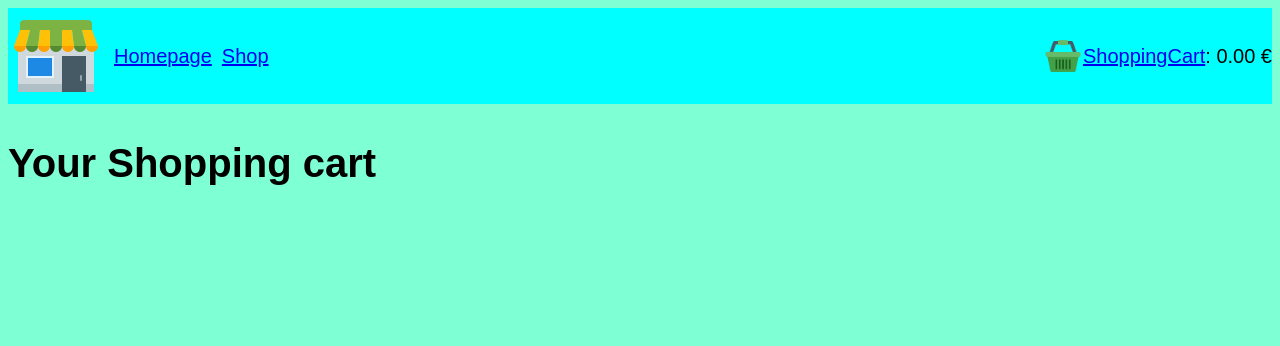
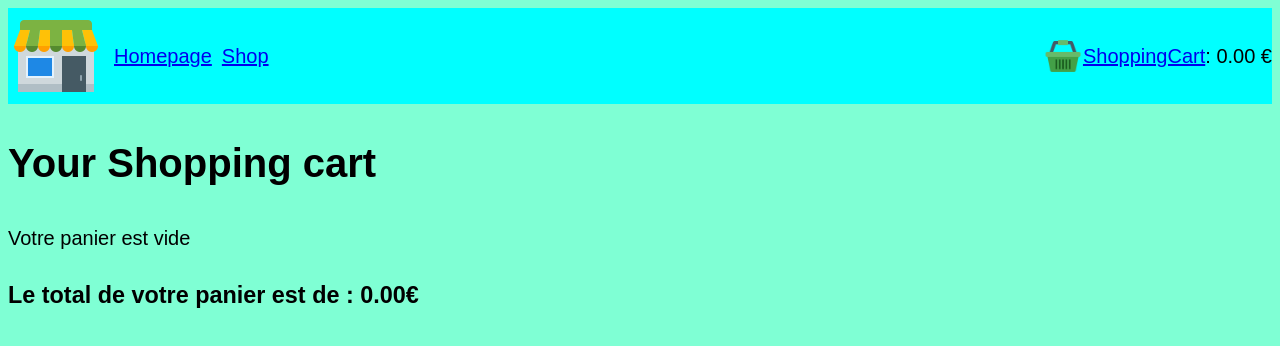
Before and after one commit to Paul-prog44/Shopping-Site, a React (Vite) app: page /shoppingcart in a window 1280 px wide. Shown: the top 346 px of the page. Built offline with nearby package versions, Linux system fonts and the light colour scheme.

Commit message:
Add shopping cart page and total

```diff
--- a/src/App.jsx
+++ b/src/App.jsx
@@ -4,7 +4,7 @@ import Homepage from './Homepage.jsx';
 import ShoppingPage from './ShoppingPage.jsx';
 import ErrorPage from './ErrorPage.jsx';
 import ShoppingCart from './components/shoppingCart/ShoppingCart.jsx';
-import CartContext from './CartContext'; // Assurez-vous de créer ce contexte
+import CartContext from './CartContext';
 
 const router = createBrowserRouter([
     {
--- a/src/components/shoppingCart/ShoppingCart.jsx
+++ b/src/components/shoppingCart/ShoppingCart.jsx
@@ -1,11 +1,32 @@
+import { useContext } from "react"
 import NavigationBar from "../navigationBar/NavigationBar"
+import CartContext from "../../CartContext"
+
 
 function ShoppingCart() {
+    const { cart, setCart } = useContext(CartContext)
 
+    let total = 0
+    cart.map((objectInCart) => (
+        total += objectInCart.price
+    ))
+
+    console.log(cart)
     return (
         <>
             <NavigationBar/>
             <h1>Your Shopping cart</h1>
+            {cart.length > 0 ? cart.map((product) => (
+                <div style={{display:'flex',
+                            flexDirection:'row',
+                            border: '1px solid black',
+                            margin : 5
+                            }}>
+                    <img src={product.image} style={{width:100, margin: 20}}/>
+                    <p style={{display:'flex', alignItems:"center"}}>{product.title} - {product.price}€</p>
+                </div>
+            )): <p>Votre panier est vide</p>}
+            <h3>Le total de votre panier est de : {total.toFixed(2)}€</h3>
         </>
     )
 }
```
